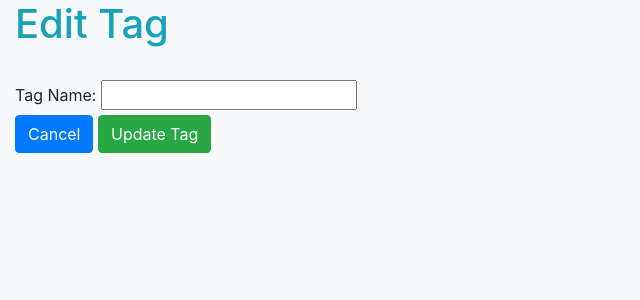
After one commit to RalphsCode/Lesson22_Assignment3, a Flask app: page /tags/1/edit in a window 1280 px wide. The commit adds this page. Shown: the top 300 px of the page, without its empty margins (0-640 px from the left). Run offline with Flask 3, Linux system fonts and the light colour scheme; data that the repository does not hold is empty; some libraries are stand-ins or nearby versions.

Commit message:
More work on the Tags including editting the tags, displaying tag detail with a tag usage count, and post titles that use the tag.

```diff
--- a/app.py
+++ b/app.py
@@ -161,3 +161,21 @@ def new_tag():
         else:
             flash('The new tag field cannot be blank.')
             return redirect('/tags/new')
+
+@app.route('/tags/<int:tag_id>')
+def tag_detail(tag_id):
+    # Show the details on a particular tag
+    tag = Tag.query.get(tag_id)
+    tag_posts = tag.posts
+    return render_template('display_tag.html', tag=tag, tag_posts=tag_posts)
+
+@app.route('/tags/<int:tag_id>/edit', methods=['GET', 'POST'])
+def edit_tag(tag_id):
+    tag = Tag.query.get(tag_id)
+    if request.method == 'GET':
+        return render_template('edit_tag.html', tag=tag)
+    else:
+        tag.name = request.form['name']
+        db.session.add(tag)
+        db.session.commit()
+        return redirect(f'/tags/{tag.id}')
--- a/templates/edit_post.html
+++ b/templates/edit_post.html
@@ -11,7 +11,9 @@ Edit post
     <input type="text" name="title" value="{{post.title}}" width: 500px>
     <br><br>
     <label for="content"><b>Post:</b></label><br>
-    <textarea name="content" rows="5" cols="30">{{post.content}}</textarea><br><br>
+    <textarea name="content" rows="5" cols="30">{{post.content}}</textarea>
+    <br><br>
+    <!-- Buttons to Cancel or Update -->
     <a href="/posts/{{post.id}}" class="btn btn-primary">Cancel</a>
     <button type="submit" class="btn btn-primary">Update Post</button>
 </form>
--- /dev/null
+++ b/templates/edit_tag.html
@@ -0,0 +1,18 @@
+{% extends 'base.html' %}
+{% block title %}
+Edit Tag
+{% endblock %}
+
+{% block content %}
+<h1 class="text-info">Edit Tag</h1>
+<br>
+<!-- Form to update a tag -->
+<form action="/tags/{{tag.id}}/edit" method="post">
+    <label for="name">Tag Name:</label>
+    <input type="text" value="{{tag.name}}" name="name">
+    <br>
+    <!-- Cancel & Update Buttons -->
+    <a href="/tags/{{tag.id}}" class="btn btn-primary">Cancel</a>
+    <button type="submit" class="btn btn-success">Update Tag</button>
+</form>
+{% endblock %}
--- a/templates/tags.html
+++ b/templates/tags.html
@@ -7,7 +7,7 @@ Tags
 <h1 class="text-info">Tags:</h1>
 <ul>
     {% for tag in tags %}
-        <li>{{tag.name.capitalize()}}</li>
+        <li><a href="/tags/{{tag.id}}">{{tag.name.capitalize()}}</a>  ({{ tag.posts | length }})</li>
     {% endfor %}
 </ul>
 <br>
```
Also changed, not shown: templates/display_post.html (+7 -3 lines), templates/display_tag.html (added, +28 -0 lines).
